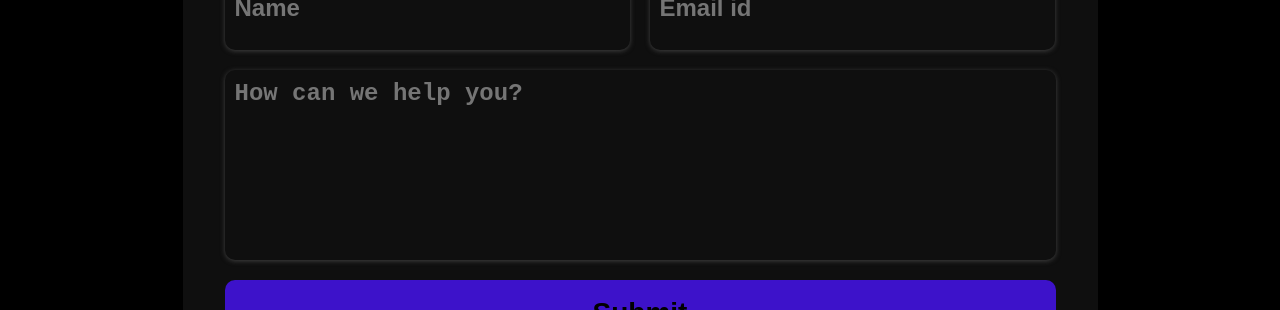
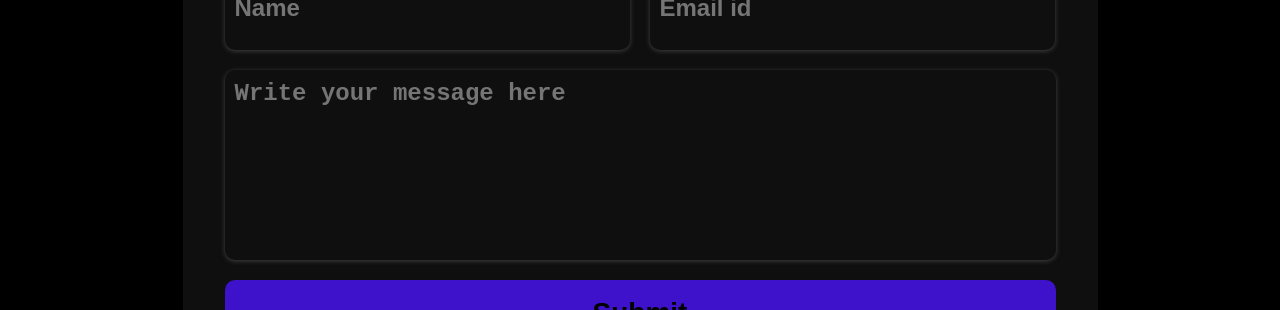
Before and after one commit to Nik719/pritam, a website: page index.html in a window 1280 px wide. Shown: the part 2781-3091 px from the top of the page. Drawn offline with nearby package versions, Linux system fonts and the light colour scheme.

Commit message:
simple error solved index.html
simple error solved

```diff
--- a/index.html
+++ b/index.html
@@ -159,7 +159,7 @@
               <input name="name" type="text" id="name" placeholder="Name" class="sizein" required>
               <input name="email" type="email" id="email" placeholder="Email id" class="sizein" required>
           </span>
-          <textarea name="message" id="message" rows="5" cols="5" placeholder="How can we help you?" required/></textarea>
+          <textarea name="message" id="message" rows="5" cols="5" placeholder="Write your message here" required/></textarea>
           <button type="submit">Submit</button>
       </form>
   </section>
```
